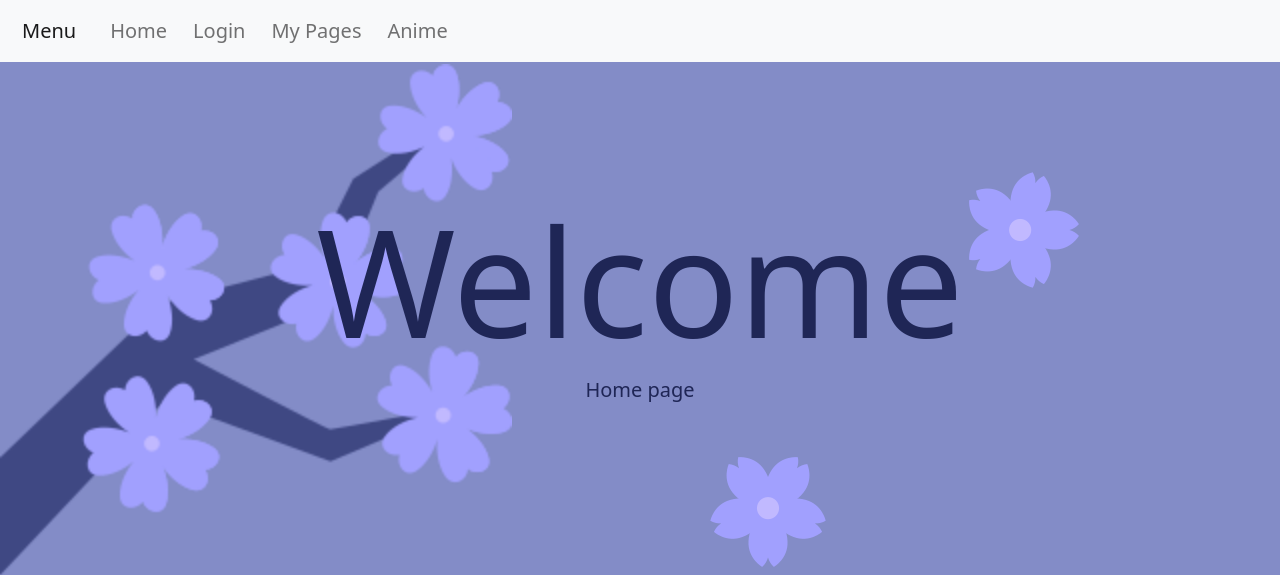
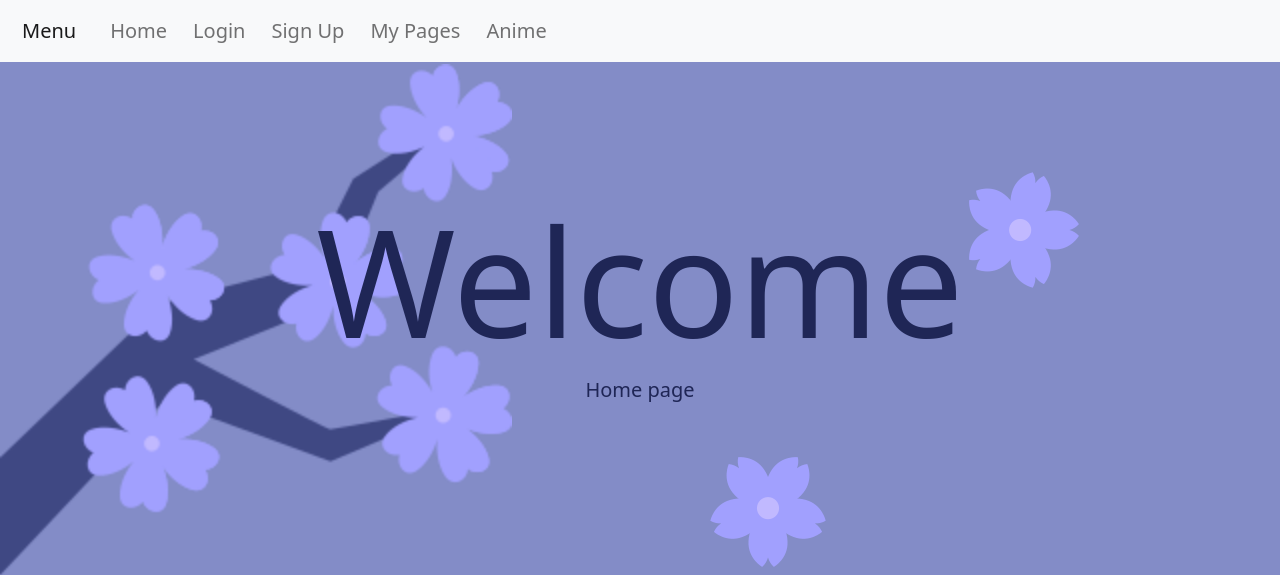
Before and after one commit to NataliaTokhadze/project-Flask, a Flask app: page / in a window 1280 px wide. Shown: the top 575 px of the page. Run offline with Flask 3, Linux system fonts and the light colour scheme.

Commit message:
Update base.html
added one line, so the dashboard allows us to acces sign up page (issue #8)

```diff
--- a/Project Flask/templates/base.html
+++ b/Project Flask/templates/base.html
@@ -20,6 +20,7 @@
           <div class="navbar-nav">
             <a class="nav-link" aria-current="page" href="/">Home</a>
             <a class="nav-link" href="{{url_for('login')}}">Login</a>
+            <a class="nav-link" href="{{url_for('signup')}}">Sign Up</a>
             <a class="nav-link" href="{{url_for('user')}}">My Pages</a>
             {% if 'user' in session %}
             <a class="nav-link" href="/logout">Log out</a>
```
